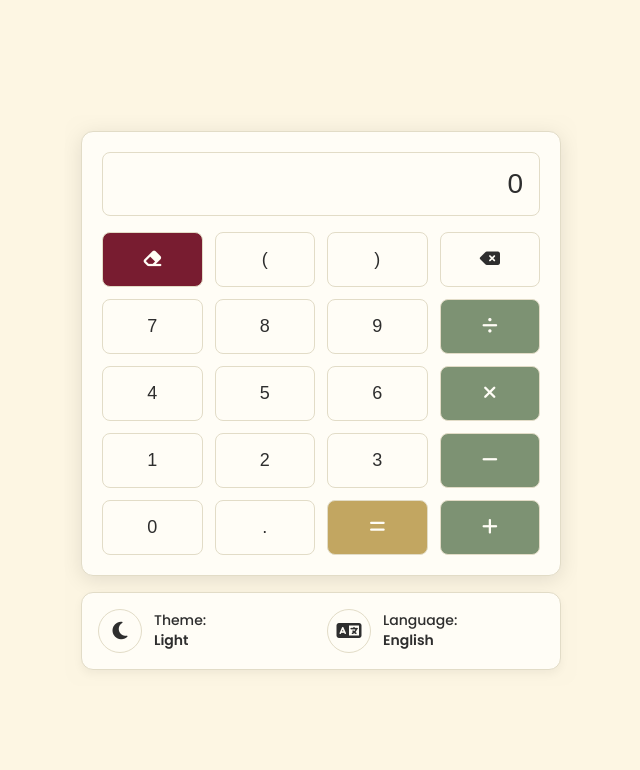
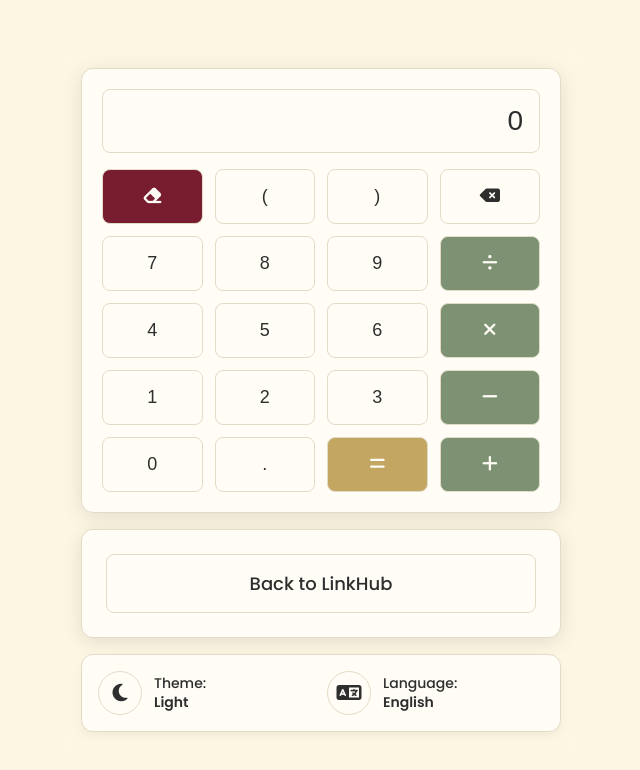
Before and after one commit to rifaalfiansyah/linkhub, a plain HTML site: page online-calculator.html in a window 1280 px wide. Shown: the whole page, without its empty margins (319-959 px from the left). Drawn offline with Linux system fonts and the light colour scheme.

Commit message:
Update online-calculator.html
Add back button.

1.0.5

```diff
--- a/online-calculator.html
+++ b/online-calculator.html
@@ -8,7 +8,7 @@
   <link rel="stylesheet" href="https://cdnjs.cloudflare.com/ajax/libs/font-awesome/6.7.2/css/all.min.css"/>
   <style>
     :root {
-      font-size: clamp(14px, 4vw, 16px); /* Responsive base font size */
+      font-size: clamp(14px, 4vw, 16px);
       --bg-color: #FDF6E3;
       --text-color: #2E2E2E;
       --accent-color: #C2A661;
@@ -55,20 +55,26 @@
       flex-direction: column;
       align-items: center;
       width: 90%;
-      max-width: clamp(20rem, 80vw, 28rem); /* Responsive width */
+      max-width: clamp(20rem, 80vw, 28rem);
       padding: clamp(0.75rem, 2vw, 1rem);
       gap: clamp(0.5rem, 1.5vw, 1rem);
-      background-color: rgba(253, 246, 227, 0.8);
+      background-color: var(--bg-color);
       border-radius: 1rem;
-    }
-
-    .dark-theme .container {
-      background-color: rgba(30, 30, 30, 0.8);
     }
 
     .calculator {
       background-color: var(--card-bg);
       padding: clamp(0.75rem, 2vw, 1.25rem);
+      border-radius: 0.75rem;
+      box-shadow: 0 0.25rem 1.25rem rgba(0, 0, 0, 0.1);
+      width: 100%;
+      text-align: center;
+      border: 1px solid var(--border-color);
+    }
+
+    .converter-container {
+      background-color: var(--card-bg);
+      padding: clamp(1rem, 2vw, 1.5rem);
       border-radius: 0.75rem;
       box-shadow: 0 0.25rem 1.25rem rgba(0, 0, 0, 0.1);
       width: 100%;
@@ -159,6 +165,31 @@
       background-color: var(--button-active);
     }
 
+    .back-button {
+      display: block;
+      padding: clamp(0.75rem, 2vw, 1rem);
+      font-size: clamp(1rem, 3vw, 1.125rem);
+      font-weight: 500;
+      text-decoration: none;
+      border-radius: 0.5rem;
+      background-color: var(--card-bg);
+      color: var(--text-color);
+      border: 1px solid var(--border-color);
+      transition: all 0.2s ease;
+      text-align: center;
+    }
+
+    .back-button:hover {
+      background-color: var(--accent-color);
+      color: var(--card-bg);
+      transform: scale(1.02);
+    }
+
+    .back-button:focus-visible {
+      outline: 2px solid var(--accent-color);
+      outline-offset: 2px;
+    }
+
     .setting-container {
       width: 100%;
       display: grid;
@@ -223,7 +254,7 @@
       .display {
         font-size: 1.25rem;
       }
-      button {
+      button, .back-button {
         padding: 0.5rem;
         font-size: 1rem;
       }
@@ -235,7 +266,6 @@
       }
     }
 
-    /* Ripple effect */
     .ripple {
       position: absolute;
       border-radius: 50%;
@@ -293,6 +323,10 @@
           <i class="fas fa-plus"></i>
         </button>
       </div>
+    </div>
+
+    <div class="converter-container">
+      <a href="index.html" class="back-button" data-i18n="back">Back to LinkHub</a>
     </div>
 
     <div class="setting-container">
@@ -357,7 +391,8 @@
         "language-label": "Language:",
         "theme-light": "Light",
         "theme-dark": "Dark",
-        "lang-name": "English"
+        "lang-name": "English",
+        "back": "Back to LinkHub" // Added
       },
       id: {
         "title": "Kalkulator Online - SynthCode",
@@ -365,7 +400,8 @@
         "language-label": "Bahasa:",
         "theme-light": "Terang",
         "theme-dark": "Gelap",
-        "lang-name": "Indonesia"
+        "lang-name": "Indonesia",
+        "back": "Kembali ke LinkHub" // Added
       }
     };
 
@@ -457,6 +493,7 @@
     }
 
     function updateLanguage() {
+      document.documentElement.lang = currentLang; // Update HTML lang attribute
       const t = translations[currentLang];
       const isDark = body.classList.contains('dark-theme');
 
```
